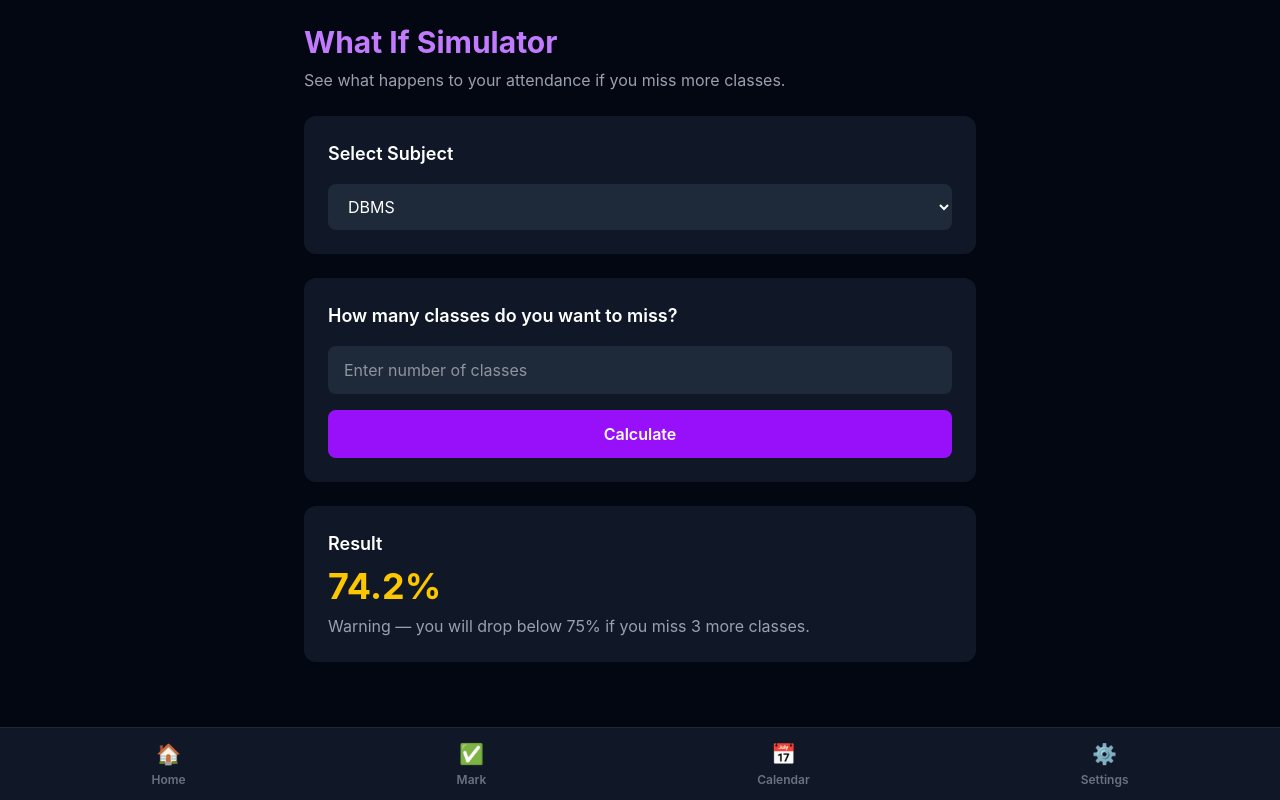
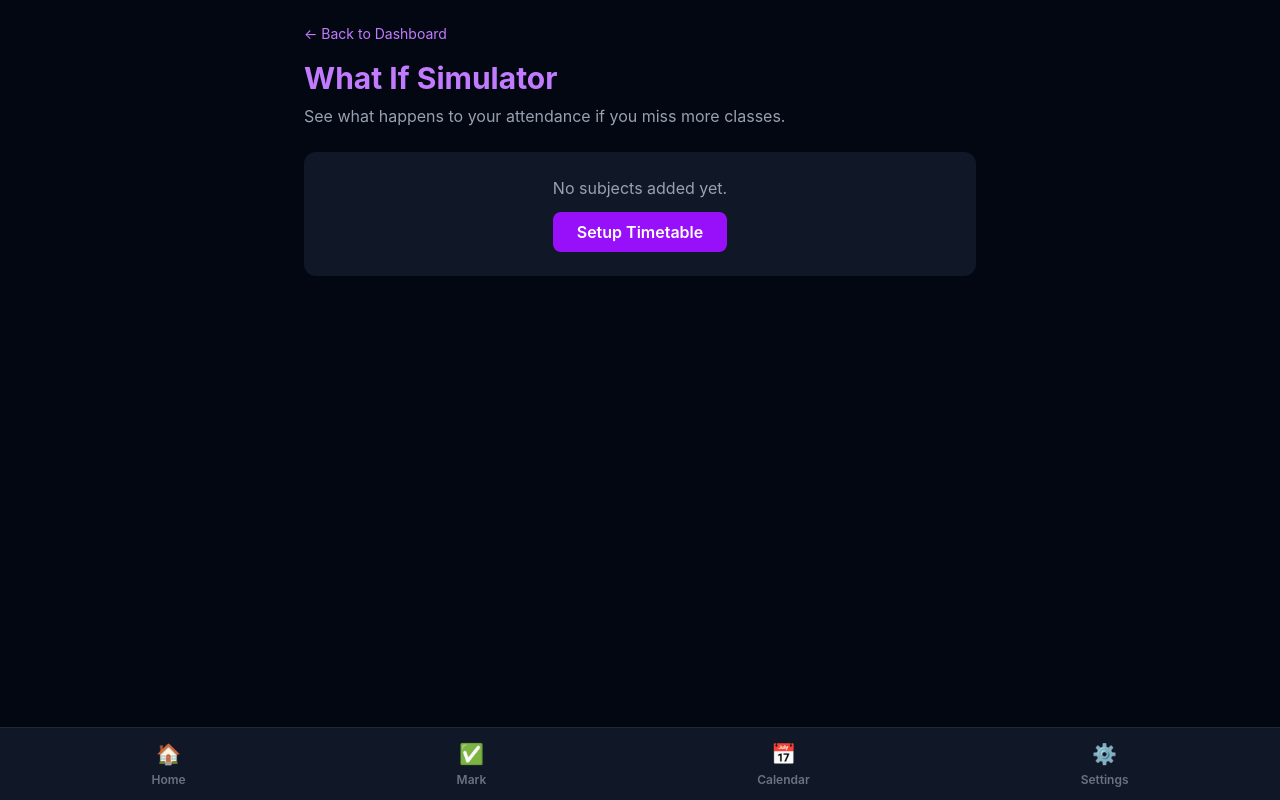
Before and after one commit to Zafin-Mohamed/attendease, a React app in the folder frontend/: page /what-if in a window 1280 px wide. Built offline with nearby package versions, Linux system fonts and the light colour scheme; the HTML template or start-up script is replaced by a standard one.

Commit message:
Build What If simulator with real attendance calculations

```diff
--- a/frontend/src/App.jsx
+++ b/frontend/src/App.jsx
@@ -34,7 +34,7 @@ function App() {
         />
         <Route path="/timetable-setup" element={<TimetableSetup subjects={subjects} setSubjects={setSubjects} />} />
         <Route path="/subject/:id" element={<SubjectDetail subjects={subjects} attendanceRecords={attendanceRecords} />} />
-        <Route path="/what-if" element={<WhatIf />} />
+        <Route path="/what-if" element={<WhatIf subjects={subjects} attendanceRecords={attendanceRecords} />} />
         <Route path="/calendar" element={<Calendar />} />
         <Route path="/settings" element={<Settings />} />
       </Routes>
--- a/frontend/src/pages/Dashboard.jsx
+++ b/frontend/src/pages/Dashboard.jsx
@@ -115,7 +115,11 @@ function Dashboard({ subjects, attendanceRecords }) {
             </div>
           </>
         )}
-
+<button
+  onClick={() => navigate('/what-if')}
+  className="w-full mt-4 bg-gray-900 hover:bg-gray-800 text-purple-400 py-3 rounded-xl font-semibold border border-gray-800">
+  What If Simulator →
+</button>
         <div className="pb-20"></div>
       </div>
       <Navbar />
--- a/frontend/src/pages/WhatIf.jsx
+++ b/frontend/src/pages/WhatIf.jsx
@@ -1,38 +1,149 @@
+import { useState } from 'react'
+import { useNavigate } from 'react-router-dom'
 import Navbar from '../components/Navbar'
+import { getAttendancePercent, getZone } from '../utils/calculations'
 
-function WhatIf() {
+const zoneTextColors = {
+  green: 'text-green-400',
+  yellow: 'text-yellow-400',
+  red: 'text-red-400',
+  none: 'text-gray-400',
+}
+
+const zoneLabels = {
+  green: 'Safe zone — you are fine',
+  yellow: 'Warning zone — be careful',
+  red: 'Danger zone — attend more classes',
+  none: 'No data yet',
+}
+
+function WhatIf({ subjects, attendanceRecords }) {
+  const navigate = useNavigate()
+  const [selectedSubjectId, setSelectedSubjectId] = useState('')
+  const [missCount, setMissCount] = useState('')
+  const [result, setResult] = useState(null)
+
+  function calculateWhatIf() {
+    if (!selectedSubjectId || missCount === '') return
+
+    const subjectId = Number(selectedSubjectId)
+    const extraAbsences = Number(missCount)
+
+    const records = attendanceRecords.filter(
+      (r) => r.subjectId === subjectId && r.status !== 'cancelled'
+    )
+
+    const total = records.length
+    const present = records.filter((r) => r.status === 'present').length
+
+    if (total === 0) {
+      setResult({ error: 'No attendance data yet for this subject.' })
+      return
+    }
+
+    const newTotal = total + extraAbsences
+    const newPercent = Math.round((present / newTotal) * 100)
+    const newZone = getZone(newPercent)
+    const currentPercent = getAttendancePercent(subjectId, attendanceRecords)
+
+    setResult({
+      currentPercent,
+      newPercent,
+      newZone,
+      extraAbsences,
+    })
+  }
+
   return (
     <div className="min-h-screen bg-gray-950 text-white px-4 py-6">
       <div className="max-w-2xl mx-auto">
+
+        <button
+          onClick={() => navigate('/dashboard')}
+          className="text-purple-400 text-sm mb-4 flex items-center gap-1 hover:underline">
+          ← Back to Dashboard
+        </button>
+
         <h1 className="text-3xl font-bold text-purple-400 mb-2">What If Simulator</h1>
         <p className="text-gray-400 mb-6">See what happens to your attendance if you miss more classes.</p>
 
-        <div className="bg-gray-900 rounded-xl p-6 mb-6">
+        {subjects.length === 0 ? (
+          <div className="bg-gray-900 rounded-xl p-6 text-center">
+            <p className="text-gray-400 mb-3">No subjects added yet.</p>
+            <button
+              onClick={() => navigate('/timetable-setup')}
+              className="bg-purple-600 text-white px-6 py-2 rounded-lg font-semibold">
+              Setup Timetable
+            </button>
+          </div>
+        ) : (
+          <>
+            <div className="bg-gray-900 rounded-xl p-6 mb-4">
               <h2 className="text-lg font-semibold text-white mb-4">Select Subject</h2>
-          <select className="bg-gray-800 text-white px-4 py-3 rounded-lg outline-none w-full focus:ring-2 focus:ring-purple-500">
-            <option>DBMS</option>
-            <option>Java</option>
-            <option>Unix</option>
+              <select
+                value={selectedSubjectId}
+                onChange={(e) => {
+                  setSelectedSubjectId(e.target.value)
+                  setResult(null)
+                }}
+                className="bg-gray-800 text-white px-4 py-3 rounded-lg outline-none w-full focus:ring-2 focus:ring-purple-500">
+                <option value="">-- Choose a subject --</option>
+                {subjects.map((subject) => (
+                  <option key={subject.id} value={subject.id}>
+                    {subject.name}
+                  </option>
+                ))}
               </select>
             </div>
 
-        <div className="bg-gray-900 rounded-xl p-6 mb-6">
+            <div className="bg-gray-900 rounded-xl p-6 mb-4">
               <h2 className="text-lg font-semibold text-white mb-4">How many classes do you want to miss?</h2>
               <input
                 type="number"
-            placeholder="Enter number of classes"
+                min="1"
+                max="50"
+                placeholder="Enter number"
+                value={missCount}
+                onChange={(e) => {
+                  setMissCount(e.target.value)
+                  setResult(null)
+                }}
                 className="bg-gray-800 text-white px-4 py-3 rounded-lg outline-none w-full focus:ring-2 focus:ring-purple-500"
               />
-          <button className="bg-purple-600 hover:bg-purple-700 text-white py-3 rounded-lg font-semibold w-full mt-4">
+              <button
+                onClick={calculateWhatIf}
+                className="bg-purple-600 hover:bg-purple-700 text-white py-3 rounded-lg font-semibold w-full mt-4">
                 Calculate
               </button>
             </div>
 
+            {result && (
               <div className="bg-gray-900 rounded-xl p-6">
-          <h2 className="text-lg font-semibold text-white mb-2">Result</h2>
-          <p className="text-4xl font-bold text-yellow-400">74.2%</p>
-          <p className="text-gray-400 mt-2">Warning — you will drop below 75% if you miss 3 more classes.</p>
+                <h2 className="text-lg font-semibold text-white mb-4">Result</h2>
+                {result.error ? (
+                  <p className="text-red-400">{result.error}</p>
+                ) : (
+                  <>
+                    <div className="flex justify-between items-center mb-4">
+                      <div>
+                        <p className="text-gray-400 text-sm">Current</p>
+                        <p className="text-white font-bold text-2xl">{result.currentPercent}%</p>
                       </div>
+                      <div className="text-gray-500 text-2xl">→</div>
+                      <div className="text-right">
+                        <p className="text-gray-400 text-sm">After missing {result.extraAbsences} class{result.extraAbsences !== 1 ? 'es' : ''}</p>
+                        <p className={`font-bold text-2xl ${zoneTextColors[result.newZone]}`}>{result.newPercent}%</p>
+                      </div>
+                    </div>
+                    <p className={`text-sm font-semibold ${zoneTextColors[result.newZone]}`}>
+                      {zoneLabels[result.newZone]}
+                    </p>
+                  </>
+                )}
+              </div>
+            )}
+          </>
+        )}
 
         <div className="pb-20"></div>
       </div>
```
Lines whose indentation alone changed are shown as unchanged.
